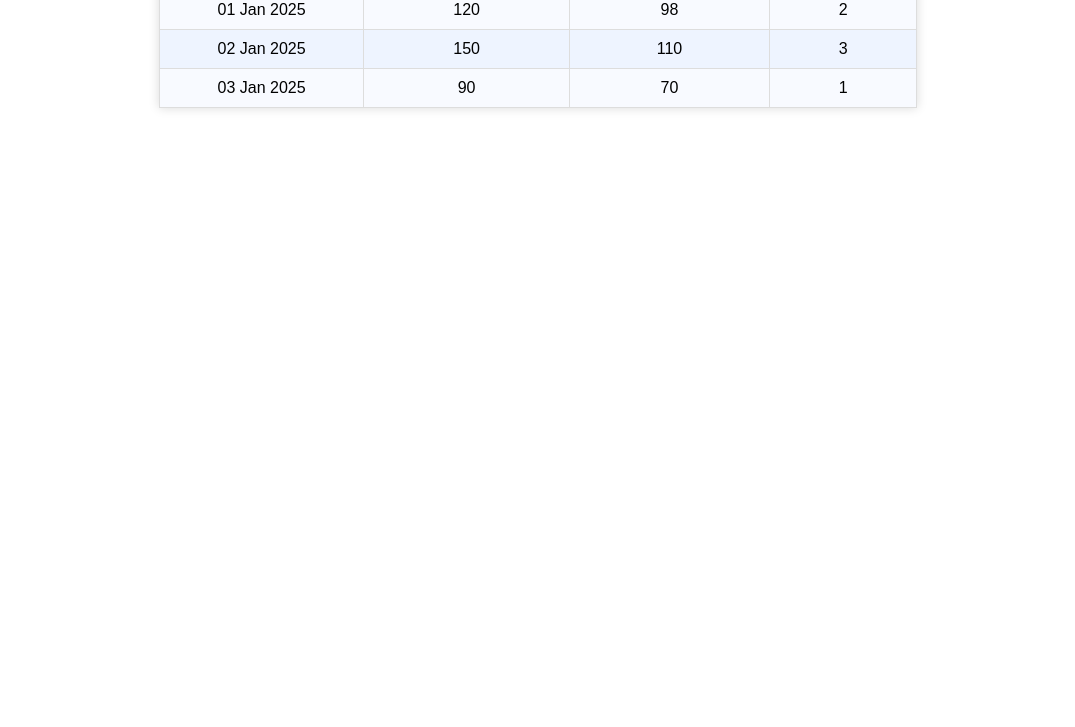
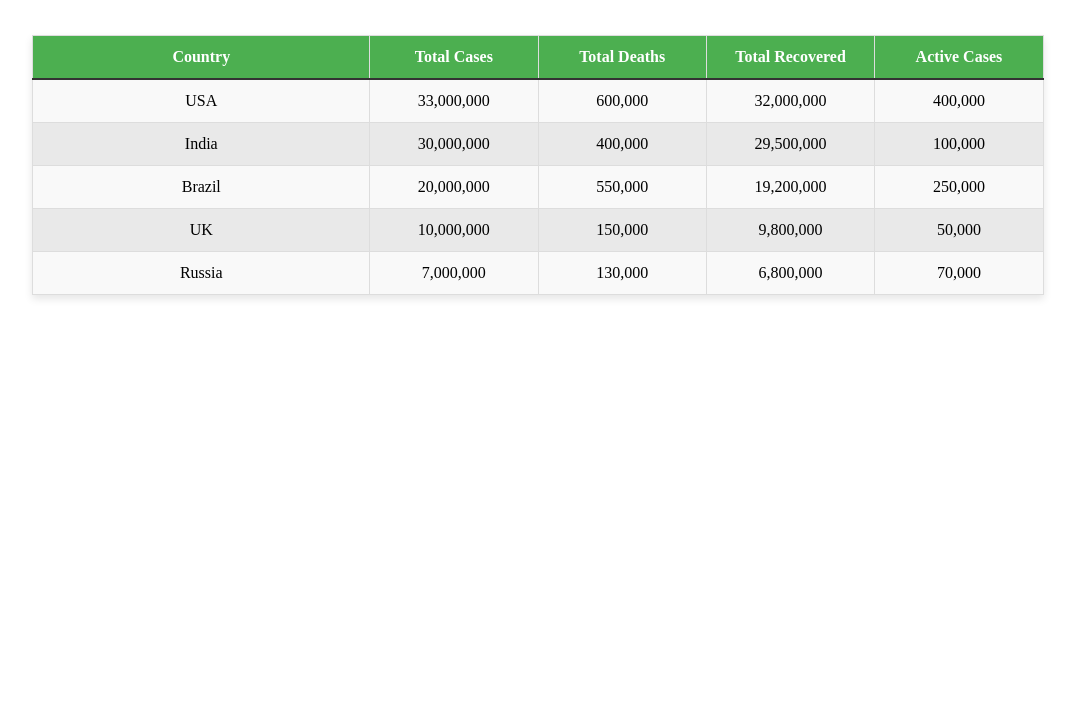
Before and after one commit to acciojob/Styled-Table-shivanijatav26, a website: page main.html in a window 1280 px wide. Shown: the part 73-800 px from the top of the page, without its empty margins (102-1177 px from the left). Drawn offline with Linux system fonts and the light colour scheme.

Commit message:
created a submission

```diff
--- a/main.html
+++ b/main.html
@@ -1,66 +1,116 @@
 <!DOCTYPE html>
-<html>
+<html lang="en">
 <head>
+    <meta charset="UTF-8">
+    <meta name="viewport" content="width=device-width, initial-scale=1.0">
+    <title>Covid-19 Statistics Table</title>
     <style>
+        /* Basic table styling */
         table {
-        width: 60%;
+            width: 80%;
+            margin: 50px auto;
             border-collapse: collapse;
-        margin: 20px auto;
-        font-family: Arial, sans-serif;
-        background: #f8faff;
-        box-shadow: 0px 0px 10px rgba(0,0,0,0.15);
+            box-shadow: 0 4px 8px rgba(0, 0, 0, 0.1);
         }
 
-    th {
-        background-color: #4a90e2;
+        /* Styling for table header */
+        thead {
+            background-color: #4CAF50;
             color: white;
-        padding: 12px;
-        border: 1px solid #ddd;
-        text-align: center;
         }
 
-    td {
-        padding: 10px;
+        /* Styling for table rows and cells */
+        th, td {
+            padding: 12px 20px;
+            text-align: center;
             border: 1px solid #ddd;
-        text-align: center;
         }
 
-    tr:nth-child(even) {
-        background-color: #eef4ff;
+        /* Hover effect for rows */
+        tbody tr:hover {
+            background-color: #f5f5f5;
+        }
+
+        /* Zebra striping effect for rows */
+        tbody tr:nth-child(odd) {
+            background-color: #f9f9f9;
+        }
+
+        /* Styling for even rows */
+        tbody tr:nth-child(even) {
+            background-color: #e9e9e9;
+        }
+
+        /* Making header text bold */
+        th {
+            font-weight: bold;
+        }
+
+        /* Custom width for specific columns */
+        td:nth-child(1) {
+            width: 30%;
+        }
+
+        td:nth-child(2), td:nth-child(3), td:nth-child(4), td:nth-child(5) {
+            width: 15%;
+        }
+
+        /* Add a bottom border for the header row */
+        thead th {
+            border-bottom: 2px solid #333;
         }
     </style>
 </head>
-
 <body>
 
+    <h1 style="text-align: center; color: #333;">Covid-19 Statistics</h1>
+
+    <!-- Table Structure -->
     <table>
         <thead>
             <tr>
-            <th>Date</th>
-            <th>New Cases</th>
-            <th>Recovered</th>
-            <th>Deaths</th>
+                <th>Country</th>
+                <th>Total Cases</th>
+                <th>Total Deaths</th>
+                <th>Total Recovered</th>
+                <th>Active Cases</th>
             </tr>
         </thead>
-
         <tbody>
             <tr>
-            <td>01 Jan 2025</td>
-            <td>120</td>
-            <td>98</td>
-            <td>2</td>
+                <td>USA</td>
+                <td>33,000,000</td>
+                <td>600,000</td>
+                <td>32,000,000</td>
+                <td>400,000</td>
             </tr>
             <tr>
-            <td>02 Jan 2025</td>
-            <td>150</td>
-            <td>110</td>
-            <td>3</td>
+                <td>India</td>
+                <td>30,000,000</td>
+                <td>400,000</td>
+                <td>29,500,000</td>
+                <td>100,000</td>
             </tr>
             <tr>
-            <td>03 Jan 2025</td>
-            <td>90</td>
-            <td>70</td>
-            <td>1</td>
+                <td>Brazil</td>
+                <td>20,000,000</td>
+                <td>550,000</td>
+                <td>19,200,000</td>
+                <td>250,000</td>
+            </tr>
+            <tr>
+                <td>UK</td>
+                <td>10,000,000</td>
+                <td>150,000</td>
+                <td>9,800,000</td>
+                <td>50,000</td>
+            </tr>
+            <tr>
+                <td>Russia</td>
+                <td>7,000,000</td>
+                <td>130,000</td>
+                <td>6,800,000</td>
+                <td>70,000</td>
             </tr>
         </tbody>
     </table>
```
Lines whose indentation alone changed are shown as unchanged.
